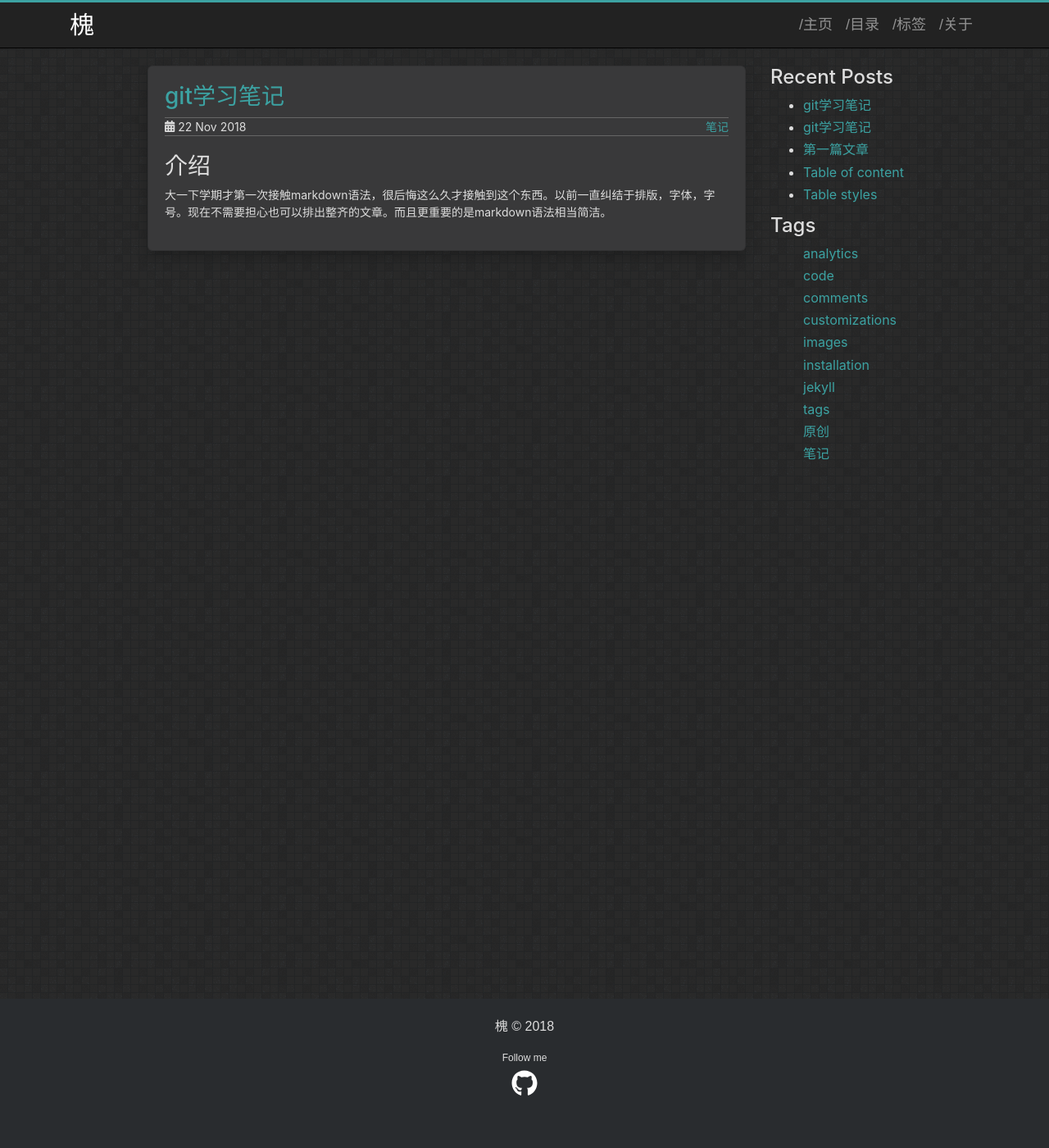
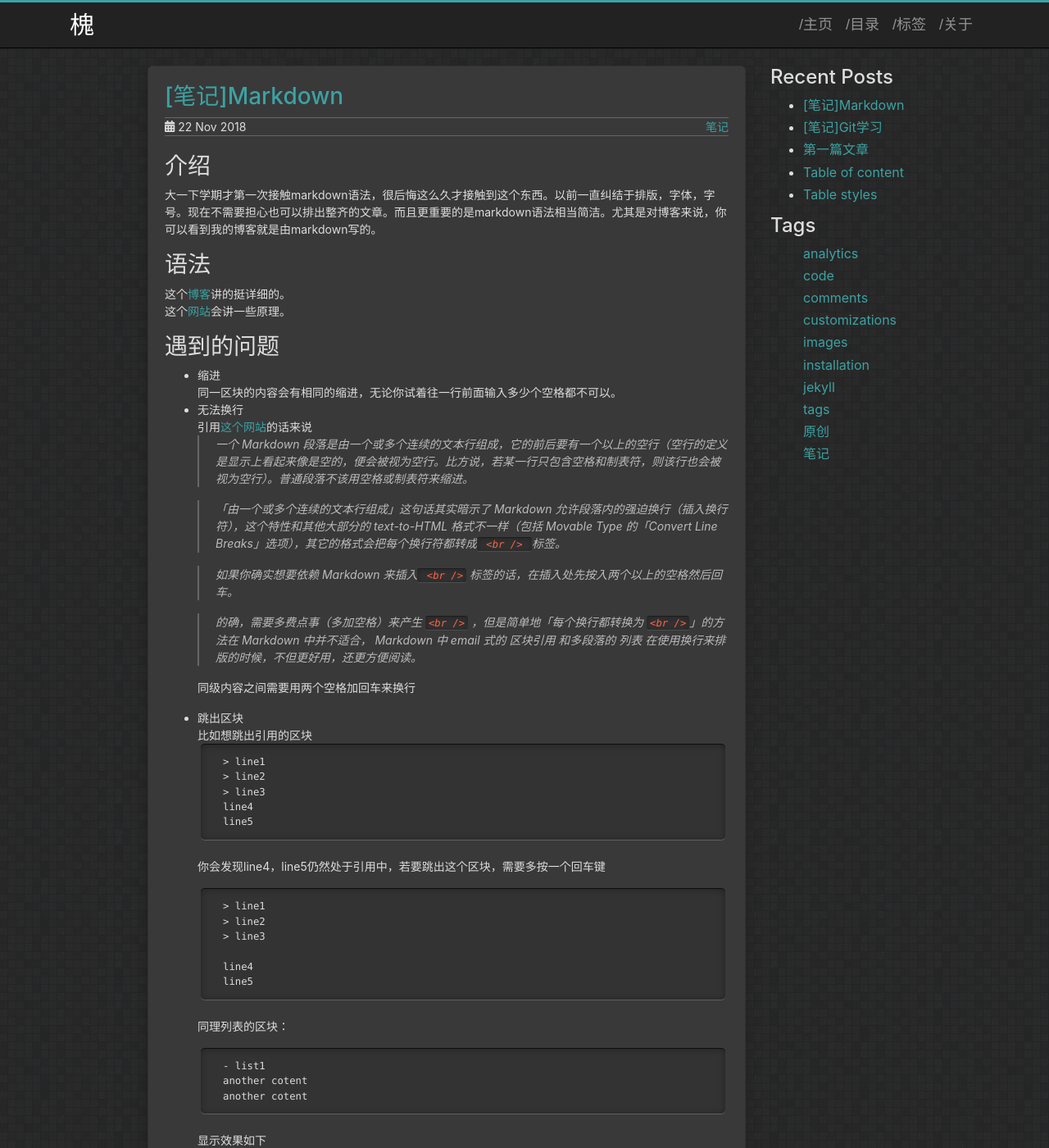
Before and after one commit to Wei-XDSEC/wei-xdsec.github.io, a Jekyll site: the page built from _posts/2018-11-22-[笔记]Markdown.md, in a window 1280 px wide and 1400 px high. Shown: the whole window at 82% size. Built offline with Jekyll 4.4.1, drawn with Linux system fonts in a browser that asks for light colours; some of the changed text lies outside the part shown.

Commit message:
modified several files

````diff
--- a/_posts/2018-11-22-[笔记]Markdown.md
+++ b/_posts/2018-11-22-[笔记]Markdown.md
@@ -1,11 +1,86 @@
 ---
 layout: post
-title: "git学习笔记"
+title: "[笔记]Markdown"
 date: 2018-11-22 18:59:26
-description: "git学习笔记"
+description: "[笔记]Markdown"
 tag :
     - "笔记"
 ---
 
 # 介绍
-大一下学期才第一次接触markdown语法，很后悔这么久才接触到这个东西。以前一直纠结于排版，字体，字号。现在不需要担心也可以排出整齐的文章。而且更重要的是markdown语法相当简洁。
+大一下学期才第一次接触markdown语法，很后悔这么久才接触到这个东西。以前一直纠结于排版，字体，字号。现在不需要担心也可以排出整齐的文章。而且更重要的是markdown语法相当简洁。尤其是对博客来说，你可以看到我的博客就是由markdown写的。
+
+# 语法
+这个[博客](https://blog.csdn.net/witnessai1/article/details/52551362)讲的挺详细的。
+这个[网站](https://www.appinn.com/markdown/)会讲一些原理。
+
+# 遇到的问题
+- 缩进
+  同一区块的内容会有相同的缩进，无论你试着往一行前面输入多少个空格都不可以。
+- 无法换行
+    引用[这个网站](https://www.appinn.com/markdown/#overview)的话来说
+    >一个 Markdown 段落是由一个或多个连续的文本行组成，它的前后要有一个以上的空行（空行的定义是显示上看起来像是空的，便会被视为空行。比方说，若某一行只包含空格和制表符，则该行也会被视为空行）。普通段落不该用空格或制表符来缩进。
+
+    >「由一个或多个连续的文本行组成」这句话其实暗示了 Markdown 允许段落内的强迫换行（插入换行符），这个特性和其他大部分的 text-to-HTML 格式不一样（包括 Movable Type 的「Convert Line Breaks」选项），其它的格式会把每个换行符都转成` <br /> `标签。
+
+    >如果你确实想要依赖 Markdown 来插入` <br />` 标签的话，在插入处先按入两个以上的空格然后回车。
+
+    >的确，需要多费点事（多加空格）来产生 `<br />` ，但是简单地「每个换行都转换为 `<br />`」的方法在 Markdown 中并不适合， Markdown 中 email 式的 区块引用 和多段落的 列表 在使用换行来排版的时候，不但更好用，还更方便阅读。
+
+    同级内容之间需要用两个空格加回车来换行
+- 跳出区块
+    比如想跳出引用的区块
+    ```
+    > line1
+    > line2
+    > line3
+    line4
+    line5
+    ```
+
+    你会发现line4，line5仍然处于引用中，若要跳出这个区块，需要多按一个回车键
+    ```
+    > line1
+    > line2
+    > line3
+
+    line4
+    line5
+    ```
+    同理列表的区块：
+    ```
+    - list1
+    another cotent
+    another cotent
+    ```
+    显示效果如下
+    - list1
+    another cotent
+    another cotent
+
+    因为处于list1的区块中，无论怎样调整缩进都没有用，你需要一个回车跳出list1所在的区块：
+    ```
+    - list1
+
+    another cotent
+    another cotent
+    ```
+    效果
+    - list1
+
+    another cotent
+    another cotent
+
+    但是如果你只是想输入一个空行，而不想让它退出区块呢？
+    一个tab或四个空格就够了
+    ```
+    - list1
+
+        another cotent
+        another cotent
+    ```
+    效果：
+    - list1
+
+        another cotent
+        another cotent
````
Also changed, not shown: _posts/2018-11-21-[笔记]Git学习.md (renamed from _posts/2018-11-21-[笔记]git.md, +3 -3 lines).
